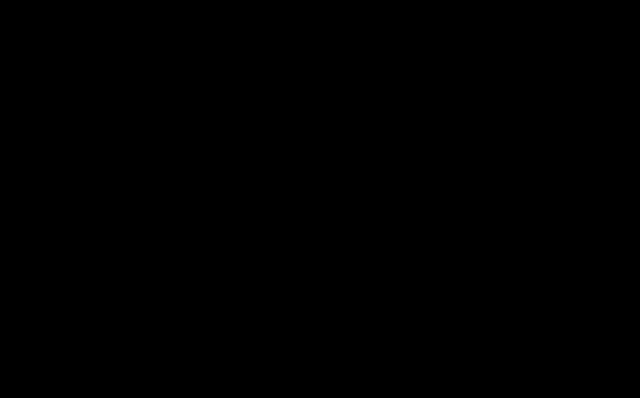
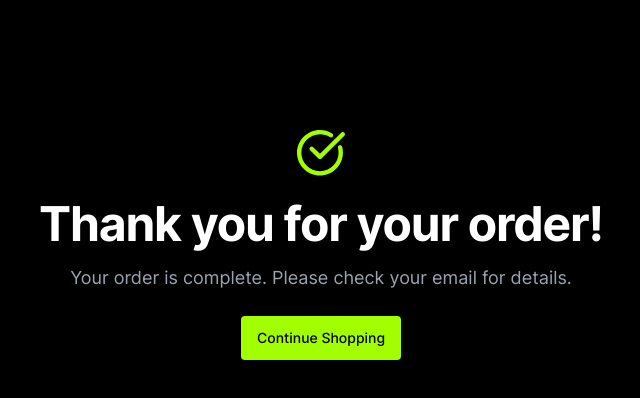
Before and after one commit to atweberlly/premeditated.com, a Vue app: page /components/success-order in a window 1280 px wide. Before the commit this address had no page. Shown: the top 398 px of the page, without its empty margins (319-959 px from the left). Built offline with nearby package versions, Linux system fonts and the light colour scheme.

Commit message:
Create Success Order component

```diff
--- /dev/null
+++ b/src/components/SuccessOrder.vue
@@ -0,0 +1,35 @@
+<template>
+  <section class="py-8 sm:py-12 md:py-16 lg:py-24 xl:mx-auto xl:py-32">
+    <div class="container">
+      <svg
+        class="mx-auto h-8 w-8 text-spring lg:h-12 lg:w-12 2xl:h-16 2xl:w-16"
+        fill="none"
+        viewBox="0 0 24 24"
+      >
+        <path
+          fill="currentColor"
+          fill-rule="evenodd"
+          d="M21.2939 8.66673c-.5845.1451-.9399.73324-.7938 1.31365.1826.72532.2791 1.56382.2791 2.41962 0 5.0759-4.1869 9.2335-9.2987 9.2335-5.11177 0-9.29868-4.1576-9.29868-9.2335 0-5.07594 4.18691-9.23348 9.29868-9.23348 1.7843 0 3.4516.46635 4.9283 1.38285.5109.31708 1.184.16285 1.5033-.34448.3193-.50732.164-1.17564-.3469-1.49272C15.7386 1.57855 13.6702 1 11.4805 1 5.16374 1 0 6.12752 0 12.4c0 6.2725 5.16374 11.4 11.4805 11.4 6.3168 0 11.4805-5.1275 11.4805-11.4 0-1.027-.1167-2.0414-.3442-2.94508-.1462-.58041-.7384-.93329-1.3229-.78819Zm.8438-6.31778L11.4805 12.9314 8.09606 9.57067c-.42602-.42304-1.11675-.42304-1.54277 0-.42603.42304-.42603 1.10893 0 1.53193l4.15581 4.1267c.4261.4231 1.1168.4231 1.5428 0L23.6805 3.88091c.426-.42304.426-1.10892 0-1.53196-.426-.42304-1.1168-.42304-1.5428 0Z"
+          clip-rule="evenodd"
+        />
+      </svg>
+      <h1
+        class="mt-4 text-center text-3xl font-bold tracking-tight md:mt-6 md:text-4xl xl:text-5xl 2xl:mt-8 2xl:text-6xl"
+      >
+        Thank you for your order!
+      </h1>
+      <p class="mt-2 text-center text-gray-400 md:mt-4 xl:text-lg 2xl:mt-6">
+        Your order is complete. Please check your email for details.
+      </p>
+      <div class="mt-6 flex justify-center 2xl:mt-8">
+        <a class="rounded bg-spring px-4 py-3 text-sm font-medium text-black" href="#">
+          Continue Shopping
+        </a>
+      </div>
+    </div>
+  </section>
+</template>
+
+<script setup>
+document.title = 'Success Order'
+</script>
```
Also changed, not shown: src/router/index.js (+6 -1 lines).
